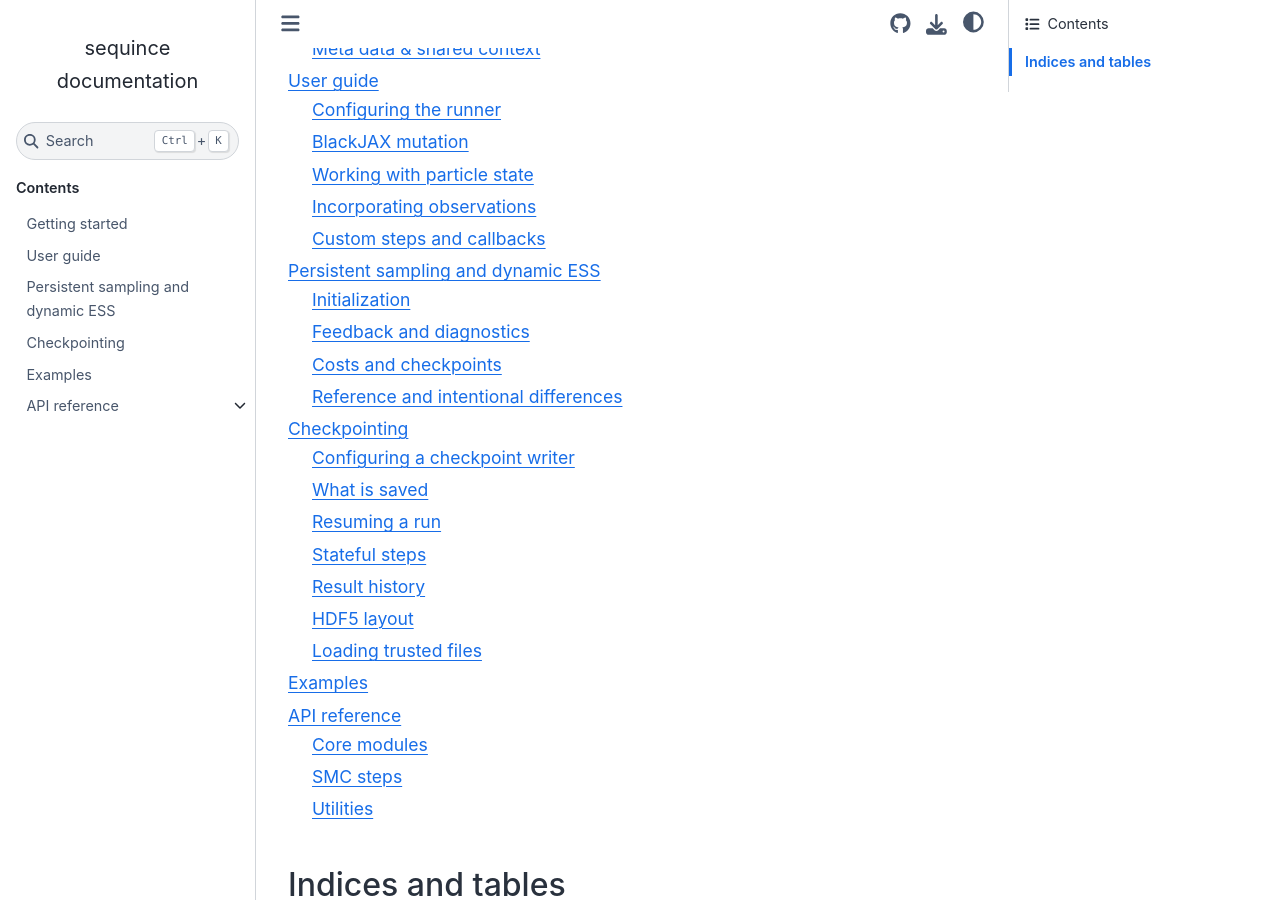
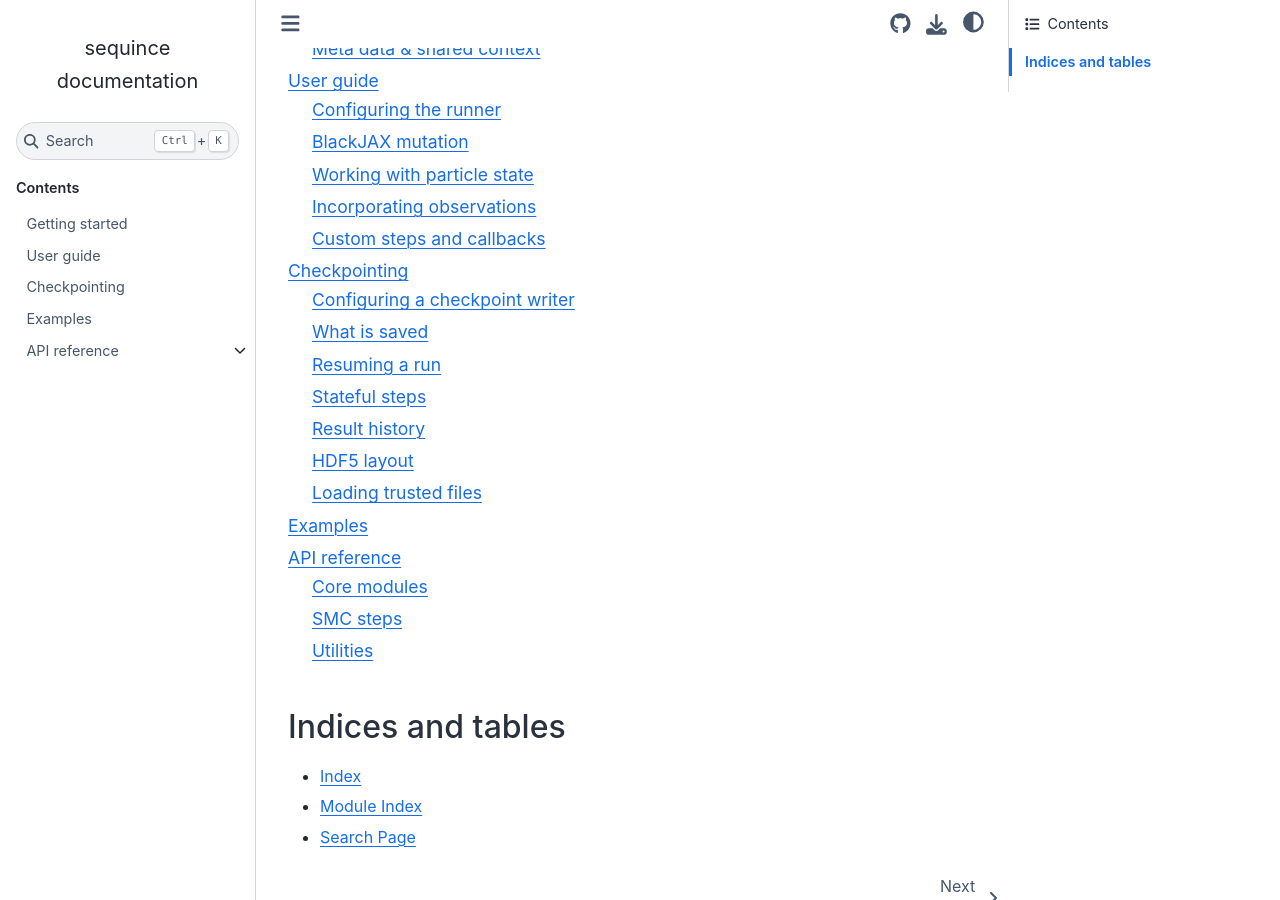
Before and after one commit to sequince-dev/sequince, a Sphinx documentation site: the page built from docs/index.rst, in a window 1280 px wide and 900 px high, scrolled down 305 px. Built offline with Sphinx 7.4.7 and the Sphinx Book theme 1.1.4, drawn with Linux system fonts in a browser that asks for light colours; some of the changed lines change nothing that is shown.

Commit message:
DOC: remove persistent sampling guide from this branch

```diff
--- a/docs/index.rst
+++ b/docs/index.rst
@@ -11,7 +11,6 @@ sequential methods.
 
    getting_started
    user_guide
-   persistent_sampling
    checkpointing
    examples
    api/index
--- a/docs/persistent_sampling.rst
+++ /dev/null
@@ -1,133 +0,0 @@
-Persistent sampling and dynamic ESS
-===================================
-
-``make_persistent_bayesian_smc(log_prior, log_likelihood, ...)`` returns
-``(sampler, posterior, metadata)``. Run the sampler with a ``ParticleState``
-and an explicit RNG. Persistent sampling remains eager-only: its archive grows
-and each completed active batch has exactly ``n_particles`` entries. Systematic
-resampling remains the default. The deterministic-mixture importance weights
-and direct evidence estimator are unchanged.
-
-Initialization
---------------
-
-Supply an equally weighted ``ParticleState`` containing any positive multiple
-of ``n_particles`` draws. Its size determines the initial population in both
-static and dynamic mode. There is no ``n_prior`` or sampling callable in the
-sampler API: choosing the population size and drawing it belong to the caller.
-Nonmultiples are rejected, not rounded or truncated. A one-batch initial state
-preserves the previous initialization behavior.
-
-For a pocomc-style population, the caller can choose
-``2 * max(int(target_ess) // n_particles, 1) * n_particles`` draws. This is an
-example choice, not a sampler default. ``log_prior`` only evaluates a density.
-The caller may use its own RNG (including ``orng.RandomGenerator``) for draws,
-and passes a separate RNG to the runner for resampling and mutation.
-For example::
-
-    import numpy as np
-    from sequince import ParticleState, make_persistent_bayesian_smc
-
-    def log_prior(x, context=None):
-        return -0.5 * np.sum(x**2, axis=1) - np.log(2 * np.pi)
-
-    def log_likelihood(x, context=None):
-        return -0.5 * np.sum((x - 1)**2, axis=1)
-
-    sampler, posterior, metadata = make_persistent_bayesian_smc(
-        log_prior, log_likelihood, n_particles=128,
-        dynamic=True, target_ess=256, target_total_ess=1024,
-    )
-    initial = np.random.default_rng(1).normal(size=(512, 2))
-    result = sampler.run(ParticleState(initial), rng=2,
-                         metadata=metadata, num_steps=500)
-    # Check result.context.stop_requested: a finite budget may expire first.
-
-Draws must come from the initial target: the prior by default, or the proposal
-when ``log_proposal`` is supplied. In the latter case the caller must draw from
-that proposal, and the tempering increment retains the existing
-``log_prior + log_likelihood - log_proposal`` correction. The sampler cannot
-verify the distribution of user-supplied draws. Do not pass prior draws when
-using a different initial proposal.
-
-Initial batches are archived at beta zero without mutation or resampling.
-All supplied batches are archived on the first call; adaptive tempering and
-resampling to ``n_particles`` then proceed in that same iteration. Likelihood evaluations are counted when
-performed; precomputed caller evaluations are not counted again. Unlike the
-reference's replacement of infinite-likelihood draws, zero-likelihood prior
-entries are retained, preserving their prior mass and the evidence formula.
-
-Feedback and diagnostics
-------------------------
-
-ESS targets must be finite and positive. In dynamic mode the initial
-``target_ess`` must be at least one and is truncated to an integer; static mode
-retains fractional targets. ``target_total_ess`` remains fixed and may be
-fractional. Bisection tolerance must be finite and positive and its iteration
-limit a positive integer.
-
-For normalized archive weights ``w`` and active batch size ``n``, the expected
-number of unique entries under multinomial resampling is::
-
-    U = sum(1 - (1 - w_i)**n)
-
-The implementation uses ``-expm1(n * log1p(-w_i))`` with explicit handling of
-unit weights. Zeros contribute zero. For initial threshold ``E``, the fixed
-reference fraction is ``r = E * (1 - (1 - 1/E)**n) / n``. After weighting, let
-``f = U / n``. If ``f < 0.95*r``, the next threshold is ``int(E_current/f)``;
-if ``f > min(1.05*r, 1)``, it is ``int(E_current*f)`` (at least one). Otherwise
-it is unchanged. The reference never changes. Updates affect the next
-iteration, including when a temperature repeats. At beta one only the fixed
-terminal ESS condition controls stopping.
-
-Weighting outputs and metadata expose ``target_ess`` (the threshold actually
-used). Dynamic iterations also expose ``next_target_ess``,
-``expected_unique_fraction`` and ``reference_unique_fraction``.
-Logging reports the actual threshold used, or the terminal ESS requirement at
-beta one. Static runs do not pay for the unique-count reduction.
-
-This statistic counts distinct archive **entries**, not independent samples,
-unique coordinates, or discovered modes. Correlated mutation output and repeated
-coordinates can look diverse by this criterion. Under systematic resampling it
-is a diversity heuristic, not the actual expected number of distinct ancestors.
-Weight ESS and a successful terminal condition do not establish mode coverage.
-
-Costs and checkpoints
----------------------
-
-The extra diversity reduction costs O(archive size) per adaptive iteration.
-Larger initialization costs one likelihood evaluation per supplied draw unless supplied
-cached, and retains more particles. The existing mixture denominator costs
-O(archive size * number of archived batches) in work and temporary storage;
-repeated temperatures and higher thresholds can make runs much more expensive.
-Use a finite ``num_steps`` budget and inspect the stop flag.
-
-Checkpoints include the current threshold, initial reference threshold, fixed
-terminal target and archive. Initialization is atomic: an interrupted first call
-must be restarted with the original draws. There is no pending population or
-initialization progress to checkpoint. After the first iteration, resume uses
-the archive without reevaluating the initial population. Recreate the same
-configuration before resume; archive batch-size mismatches are rejected.
-Old checkpoints with empty weighting state are accepted only in static mode.
-Checkpoints from the earlier staged-initialization development implementation
-are explicitly rejected.
-
-Reference and intentional differences
--------------------------------------
-
-The feedback formulas and reference fraction follow the current
-`pocomc sampler source <https://github.com/minaskar/pocomc/blob/master/pocomc/sampler.py>`_
-(inspected 2026-09-24, ``Sampler.__init__`` and ``_reweight``). Sequince opts in to
-dynamic mode, keeps systematic resampling, its existing beta solver and evidence
-formula, and does not trim archive weights. It uses backend-compatible stable
-arithmetic and explicit caller-controlled initial sampling.
-
-For very small thresholds, Sequince floors downward integer updates at one:
-pocomc's unconstrained truncation can otherwise produce a zero ESS threshold.
-
-Unlike pocomc, Sequince infers the initial population size from caller-supplied
-draws and requires an exact batch multiple. It neither selects a default
-population size nor rounds a requested size. The examples implement their own
-population sizing; integer feedback updates match the reference.
-The companion ``sequince-examples/persistent_sampling/benchmark.py`` separates
-initialization effects from adaptation effects and reports incomplete runs.
```
